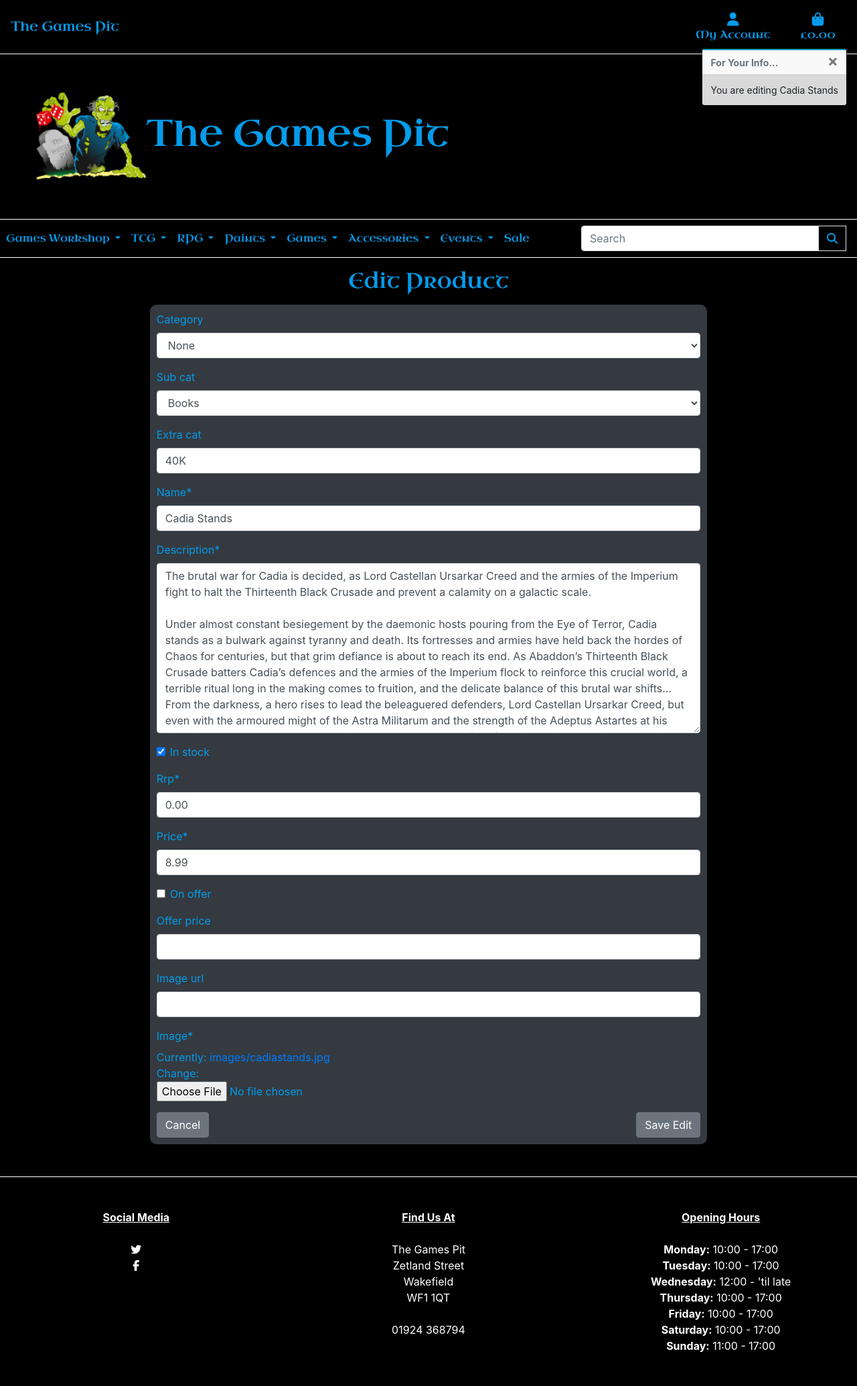
After one commit to HollyT85/the-games-pit, a Django app: page /products/edit/115/ in a window 1280 px wide. The commit adds this page. Shown: the whole page at 67% size. Run offline with Django 3.2, Linux system fonts and the light colour scheme; data comes from the database, SQL or seed files in the repository; some libraries are stand-ins or nearby versions.

Commit message:
added delete functionality and added buttons to products

```diff
--- /dev/null
+++ b/products/templates/products/edit_product.html
@@ -0,0 +1,27 @@
+{% extends 'base.html' %}
+{% load static %}
+{% load bag_tools %}
+
+{% block content %}
+
+<div class="container">
+    <div class="row">
+        <div class="col">
+            <h2 class="text-green uncial-text text-center my-3">Edit Product</h2>
+        </div>
+    </div>
+    <div class="row">
+        <div class="col">
+            <form method="POST" action="{% url 'admin_edit_product' product.id %}" class="w-75 mb-5 custom-form bg-dark text-green" enctype="multipart/form-data">
+                {% csrf_token %}
+                {{ form | crispy }}
+                <div class="text-right">
+                    <a class="btn btn-secondary float-left" href="{% url 'home' %}">Cancel</a>
+                    <button class="btn btn-secondary" type="submit">Save Edit</button>
+                </div>
+            </form>
+        </div>
+    </div>
+</div>
+
+{% endblock %}
--- a/products/templates/products/products.html
+++ b/products/templates/products/products.html
@@ -72,6 +72,10 @@
                         {% else %}
                             <p class="text-center"><b>£{{ product.price }}</b></p>
                         {% endif %}
+                        {% if request.user.is_superuser %}
+                            <a class="btn btn-dark btn-sm" href="{% url 'admin_edit_product' product.id %}">Edit</a>
+                            <a class="btn btn-dark btn-sm" href="{% url 'admin_delete_product' product.id %}">Delete</a>
+                        {% endif %}
                     </div>
                 </div>
             </div>
--- a/products/urls.py
+++ b/products/urls.py
@@ -9,4 +9,6 @@ urlpatterns = [
     path('int:<product_id>/', views.product_info, name='product_info'),
     path('products/products/sale/', views.sale, name='sale'),
     path('add/', views.admin_add_product, name='admin_add_product'),
+    path('edit/<int:product_id>/', views.admin_edit_product, name='admin_edit_product'),
+    path('delete/<int:product_id>/', views.admin_delete_product, name='admin_delete_product'),
 ]
--- a/products/views.py
+++ b/products/views.py
@@ -99,9 +99,10 @@ def admin_add_product(request):
     if request.method == 'POST':
         form = ProductForm(request.POST, request.FILES)
         if form.is_valid():
+            product = form.save()
             form.save()
             messages.success(request, 'Product successfully added')
-            return redirect(reverse('admin_add_product'))
+            return redirect(reverse('product_info', args=[product.id]))
         else:
             messages.error(request, 'Product not added; try again')
     else:
@@ -113,3 +114,40 @@ def admin_add_product(request):
     }
 
     return render(request, template, context)
+
+
+def admin_edit_product(request, product_id):
+    """
+    allow superusers to edit a product
+    """
+    product = get_object_or_404(Product, pk=product_id)
+
+    if request.method == 'POST':
+        form = ProductForm(request.POST, request.FILES, instance=product)
+        if form.is_valid():
+            form.save()
+            messages.success(request, 'Product successfully edited')
+            return redirect(reverse('product_info', args=[product.id]))
+        else:
+            messages.error(request, 'Product not edited; try again')
+    else:
+        form = ProductForm(instance=product)
+        messages.info(request, f'You are editing {product.name}')
+
+    template = 'products/edit_product.html'
+    context = {
+        'form': form,
+        'product': product
+    }
+
+    return render(request, template, context)
+
+
+def admin_delete_product(request, product_id):
+    """
+    allow superuser to delete product
+    """
+    product = get_object_or_404(Product, pk=product_id)
+    product.delete()
+    messages.success(request, 'Product successfully deleted')
+    return redirect(reverse('home'))
```
